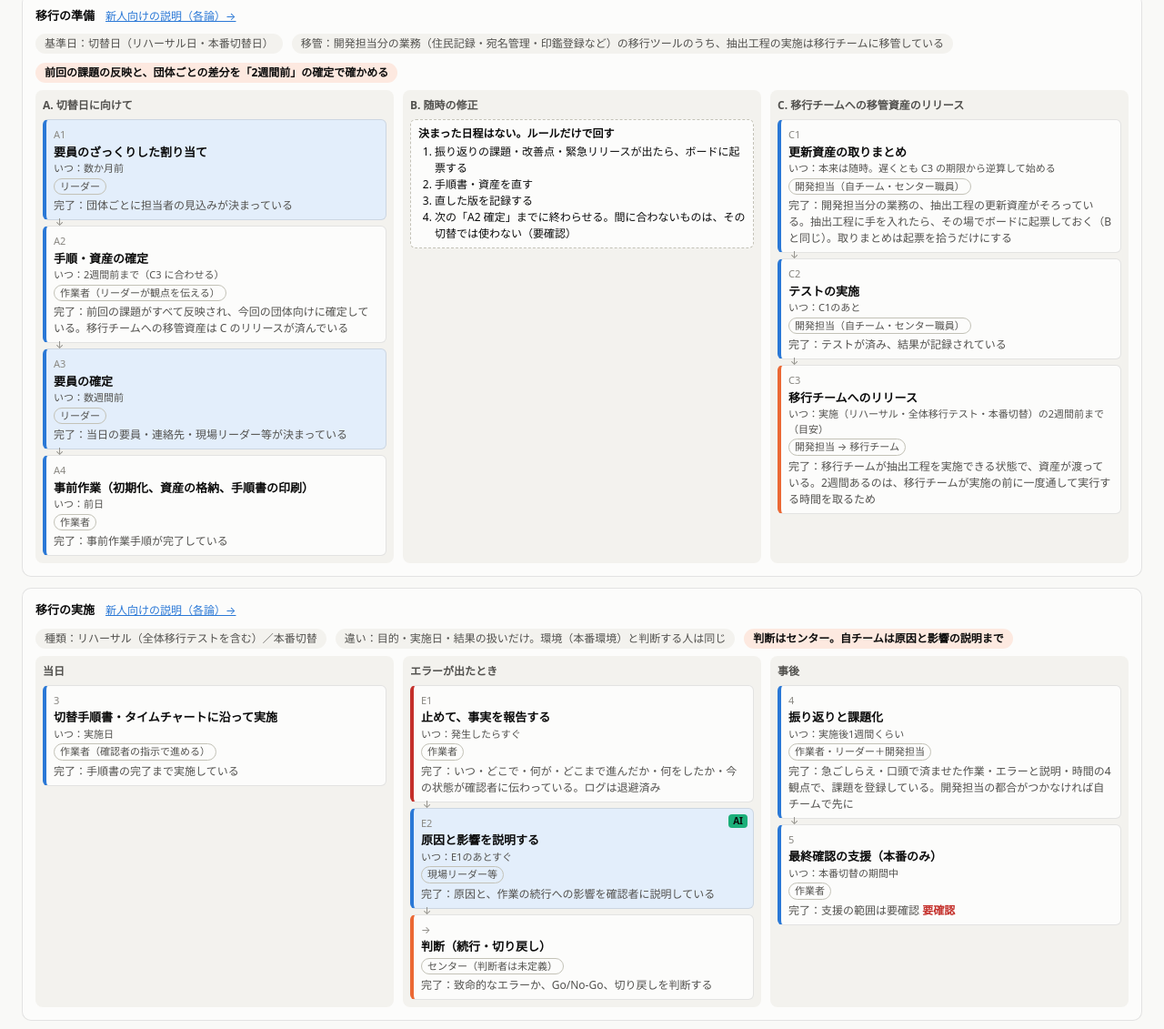
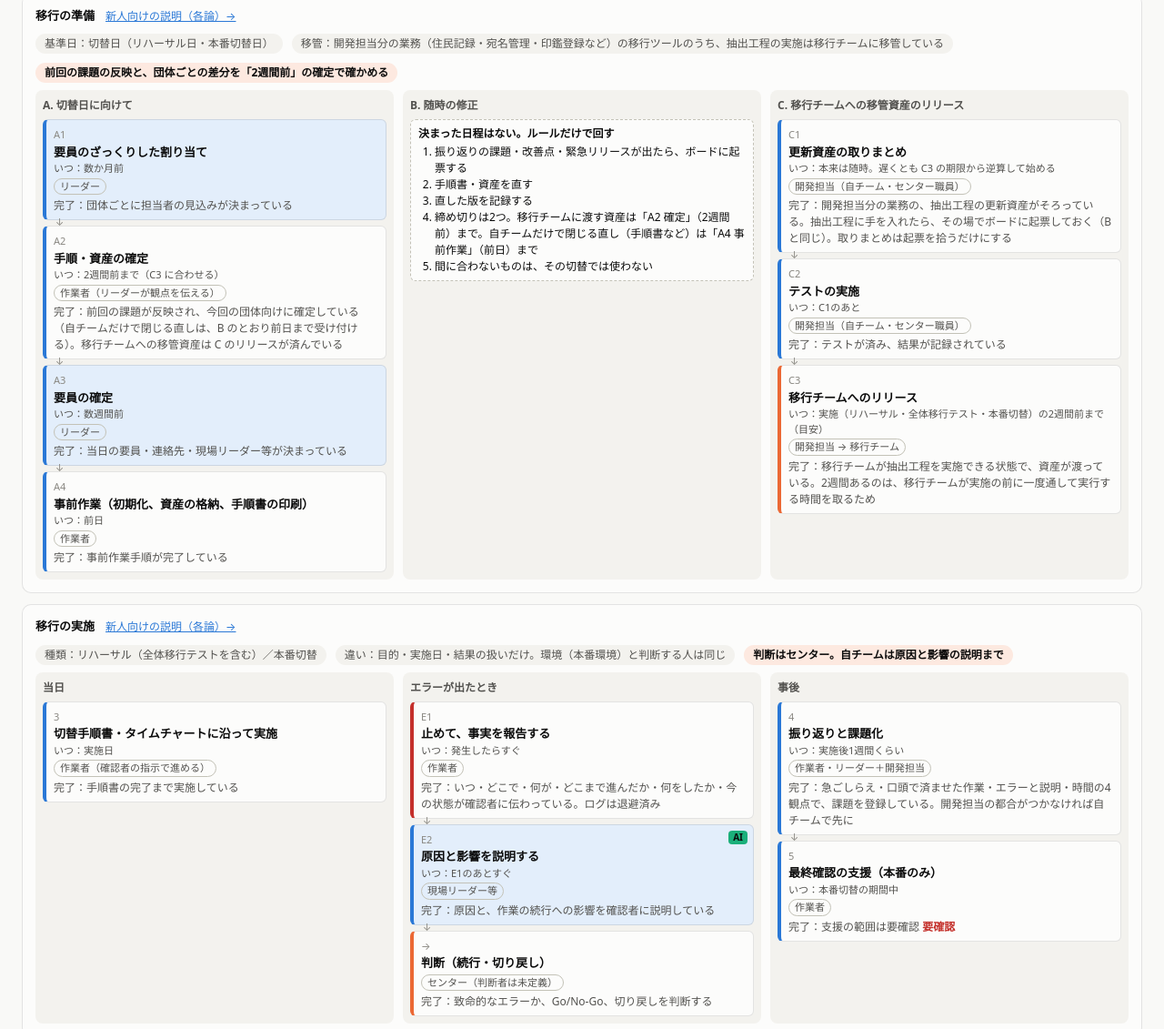
Before and after one commit to takakou32/jichitai-sagyo-mieruka, a plain HTML site: page 全体まとめ.html in a window 1280 px wide. Shown: the part 1183-2314 px from the top of the page at 91% size. Drawn offline with Linux system fonts and the light colour scheme.

Commit message:
全体まとめ：随時の修正の締め切りを、移行チームに渡す資産と自チームだけで閉じる直しで分ける
Co-Authored-By: Claude Opus 5.5 <noreply@anthropic.com>

```diff
--- a/全体まとめ.html
+++ b/全体まとめ.html
@@ -201,11 +201,11 @@
       phases: [
         { name: "A. 切替日に向けて", steps: [
           { no: "A1", t: "要員のざっくりした割り当て", when: "数か月前", who: "リーダー", c: "leader", done: "団体ごとに担当者の見込みが決まっている" },
-          { no: "A2", t: "手順・資産の確定", when: "2週間前まで（C3 に合わせる）", who: "作業者（リーダーが観点を伝える）", c: "own", done: "前回の課題がすべて反映され、今回の団体向けに確定している。移行チームへの移管資産は C のリリースが済んでいる" },
+          { no: "A2", t: "手順・資産の確定", when: "2週間前まで（C3 に合わせる）", who: "作業者（リーダーが観点を伝える）", c: "own", done: "前回の課題が反映され、今回の団体向けに確定している（自チームだけで閉じる直しは、B のとおり前日まで受け付ける）。移行チームへの移管資産は C のリリースが済んでいる" },
           { no: "A3", t: "要員の確定", when: "数週間前", who: "リーダー", c: "leader", done: "当日の要員・連絡先・現場リーダー等が決まっている" },
           { no: "A4", t: "事前作業（初期化、資産の格納、手順書の印刷）", when: "前日", who: "作業者", c: "own", done: "事前作業手順が完了している" }
         ] },
-        { name: "B. 随時の修正", rule: { title: "決まった日程はない。ルールだけで回す", items: ["振り返りの課題・改善点・緊急リリースが出たら、ボードに起票する", "手順書・資産を直す", "直した版を記録する", "次の「A2 確定」までに終わらせる。間に合わないものは、その切替では使わない（要確認）"] },
+        { name: "B. 随時の修正", rule: { title: "決まった日程はない。ルールだけで回す", items: ["振り返りの課題・改善点・緊急リリースが出たら、ボードに起票する", "手順書・資産を直す", "直した版を記録する", "締め切りは2つ。移行チームに渡す資産は「A2 確定」（2週間前）まで。自チームだけで閉じる直し（手順書など）は「A4 事前作業」（前日）まで", "間に合わないものは、その切替では使わない"] },
           steps: [] },
         { name: "C. 移行チームへの移管資産のリリース", steps: [
           { no: "C1", t: "更新資産の取りまとめ", when: "本来は随時。遅くとも C3 の期限から逆算して始める", who: "開発担当（自チーム・センター職員）", c: "own", done: "開発担当分の業務の、抽出工程の更新資産がそろっている。抽出工程に手を入れたら、その場でボードに起票しておく（B と同じ）。取りまとめは起票を拾うだけにする" },
@@ -349,7 +349,7 @@
   var OPEN = [
     { t: "センターに決めてもらうこと", items: ["致命的なエラーかどうかの判断者", "Go/No-Go・切り戻しの判断者・判断期限・判断基準"] },
     { t: "自チームで決めること", items: ["令和9年度の連絡フロー（現場リーダー等へのつなぎ方）", "来年度の体制案", "作るツールの絞り込み（M2）"] },
-    { t: "あとで扱うこと", items: ["その他・窓口ソリューションのイベントの中身", "受け入れテストの各論（指示文の型、要否の観点）", "フローの要確認：随時の修正の締め切り、最終確認の支援の範囲、業務知識の聞き先、報告資料の提出先"] }
+    { t: "あとで扱うこと", items: ["その他・窓口ソリューションのイベントの中身", "受け入れテストの各論（指示文の型、要否の観点）", "フローの要確認：最終確認の支援の範囲、業務知識の聞き先、報告資料の提出先"] }
   ];
 
   // =====================================================================
```
